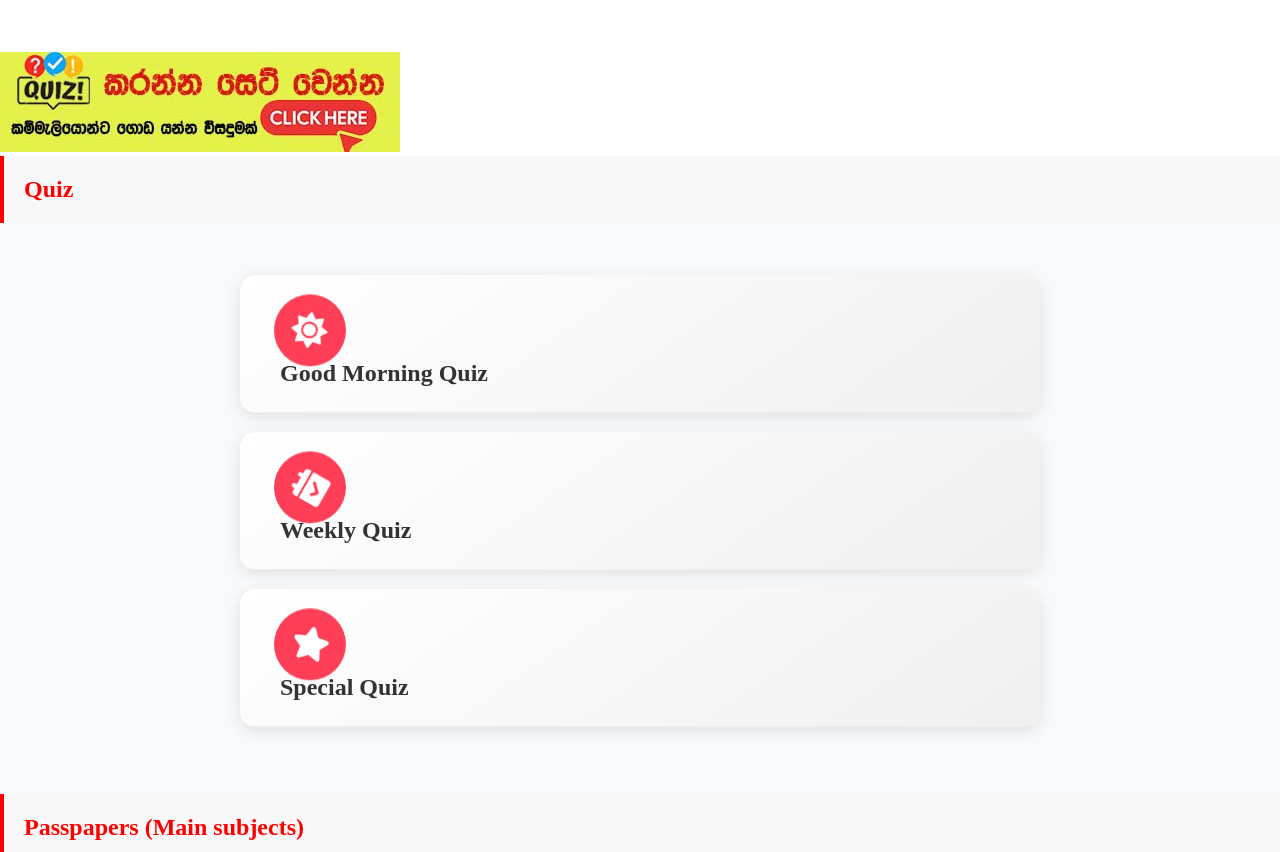
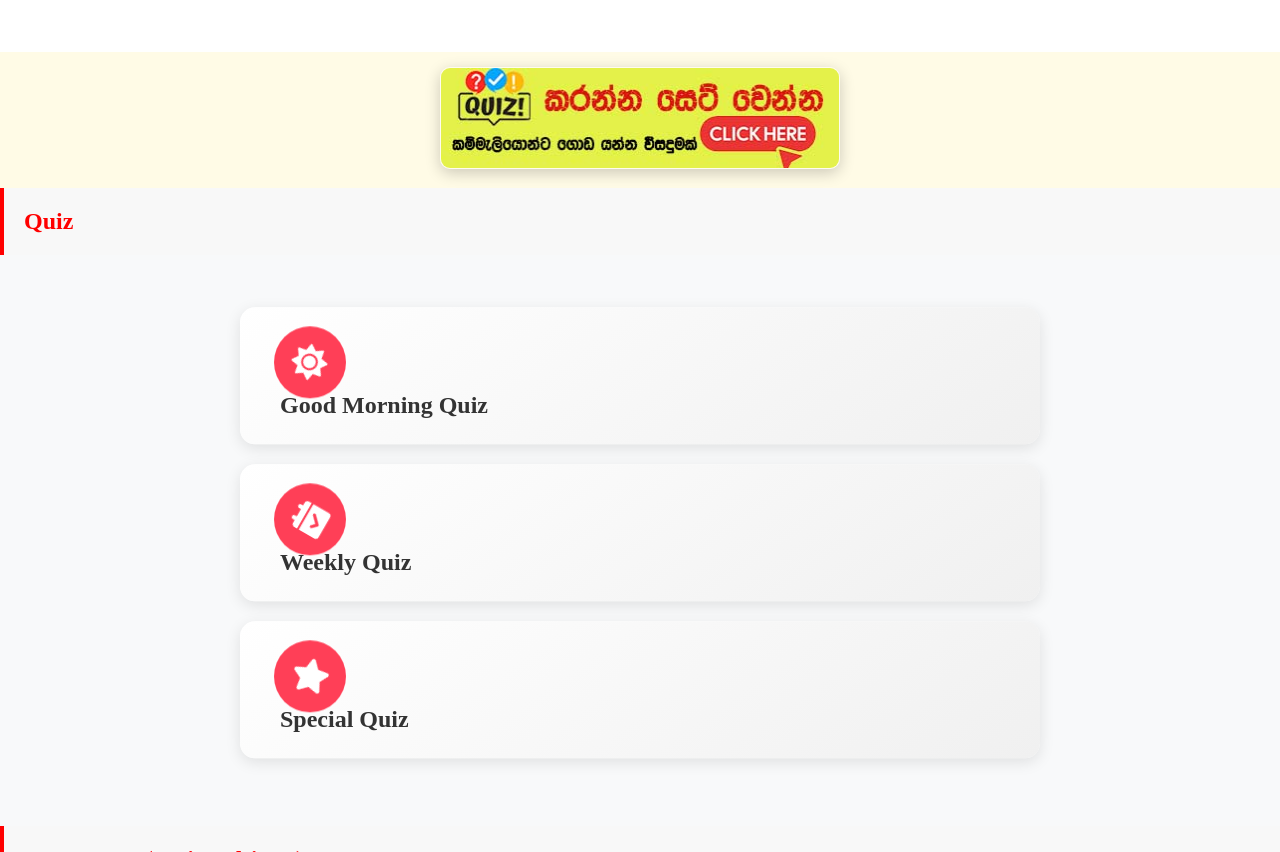
Before and after one commit to nadeeshan12/classkeys, a plain HTML site: page index.html in a window 1280 px wide. Shown: the part 999-1851 px from the top of the page. Drawn offline with Linux system fonts and the light colour scheme.

Commit message:
Add files via upload

```diff
--- a/styles.css
+++ b/styles.css
@@ -1331,3 +1331,27 @@ body > h3 {
     outline: none;          /* keyboard focus වලට එන blue outline එක remove */
     box-shadow: none;       /* Firefox වගේ browser වලින් එන focus border remove */
 }
+
+.ad-banner {
+    width: 100%;
+    display: flex;
+    justify-content: center;
+    padding: 15px 0;
+    background: #fffbe6;
+  }
+
+  .ad-banner img {
+    width: 100%;
+    max-width: 400px;
+    height: auto;
+    border-radius: 10px;
+    box-shadow: 0 4px 15px rgba(0, 0, 0, 0.2);
+    backdrop-filter: blur(5px);
+    transition: transform 0.3s ease, box-shadow 0.3s ease;
+    border: 1px solid rgba(255, 255, 255, 0.3);
+  }
+
+  .ad-banner img:hover {
+    transform: scale(1.03);
+    box-shadow: 0 6px 20px rgba(0, 0, 0, 0.35), 0 0 25px rgba(255, 255, 255, 0.3);
+  }
```
